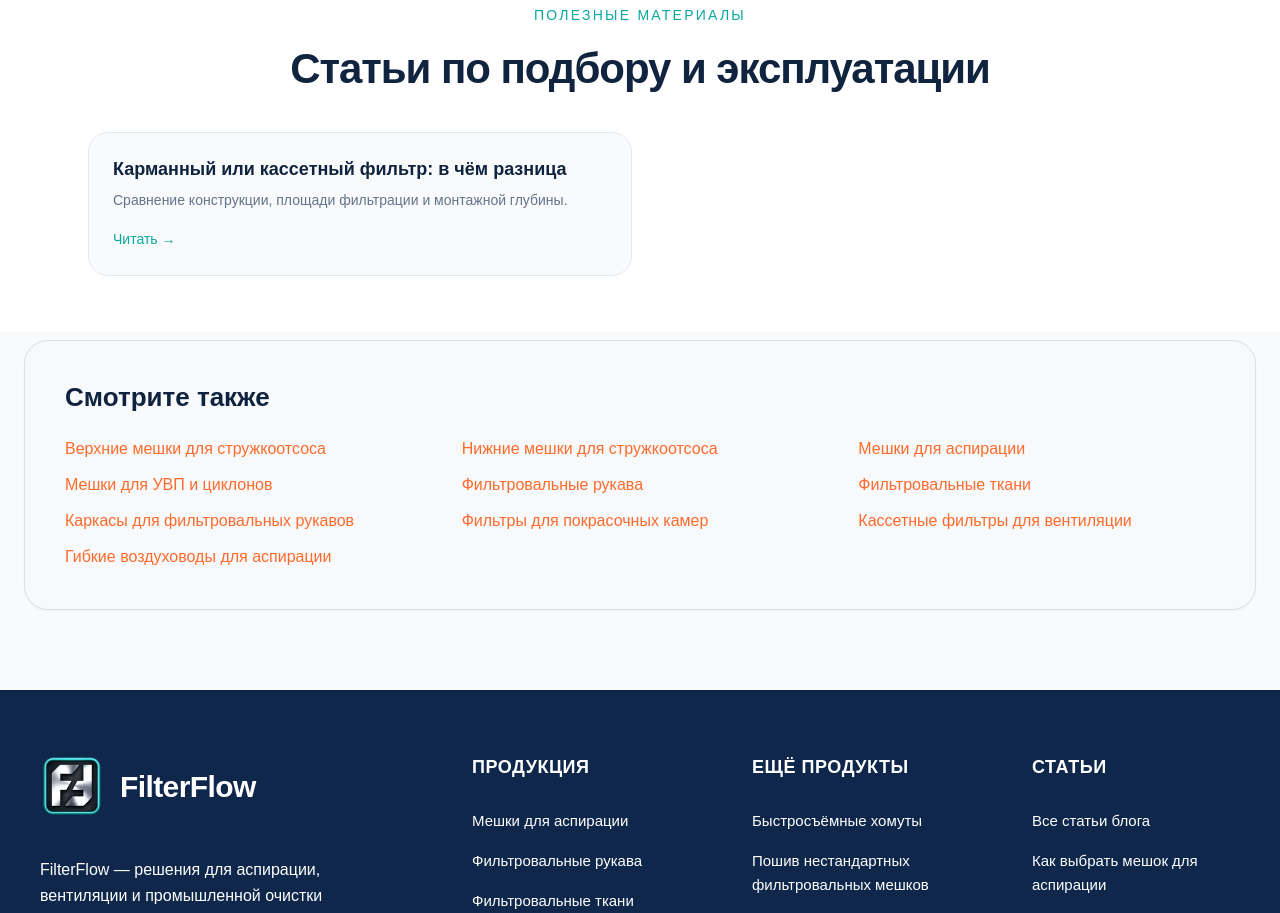
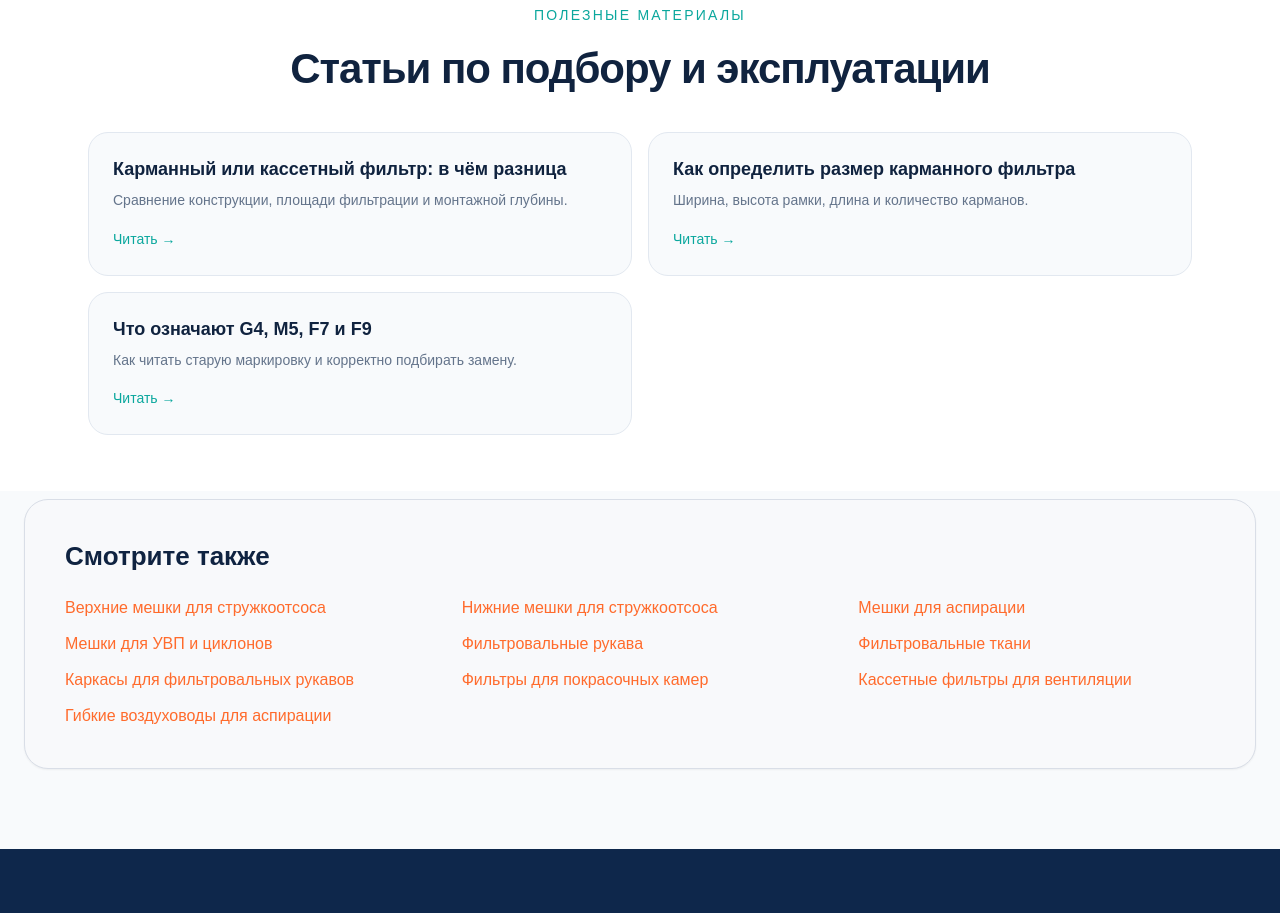
Before and after one commit to karipupkina-ux/filterflow-next, a Next.js app: page /karmannye-filtry in a window 1280 px wide. Shown: the part 4700-5613 px from the top of the page. Built offline with nearby package versions, Linux system fonts and the light colour scheme.

Commit message:
SEO content: expand guides for pocket filters

```diff
--- a/app/karmannye-filtry/page.tsx
+++ b/app/karmannye-filtry/page.tsx
@@ -331,6 +331,16 @@ export default function PocketFiltersPage() {
           href: "/blog/karmannyj-ili-kassetnyj-filtr/",
           text: "Сравнение конструкции, площади фильтрации и монтажной глубины.",
         },
+        {
+          title: "Как определить размер карманного фильтра",
+          href: "/blog/kak-opredelit-razmer-karmannogo-filtra/",
+          text: "Ширина, высота рамки, длина и количество карманов.",
+        },
+        {
+          title: "Что означают G4, M5, F7 и F9",
+          href: "/blog/klassy-g4-m5-f7-f9/",
+          text: "Как читать старую маркировку и корректно подбирать замену.",
+        },
       ]} />
       <SeeAlsoLinks excludeHref="/karmannye-filtry/" />
       <FloatingContacts />
```
